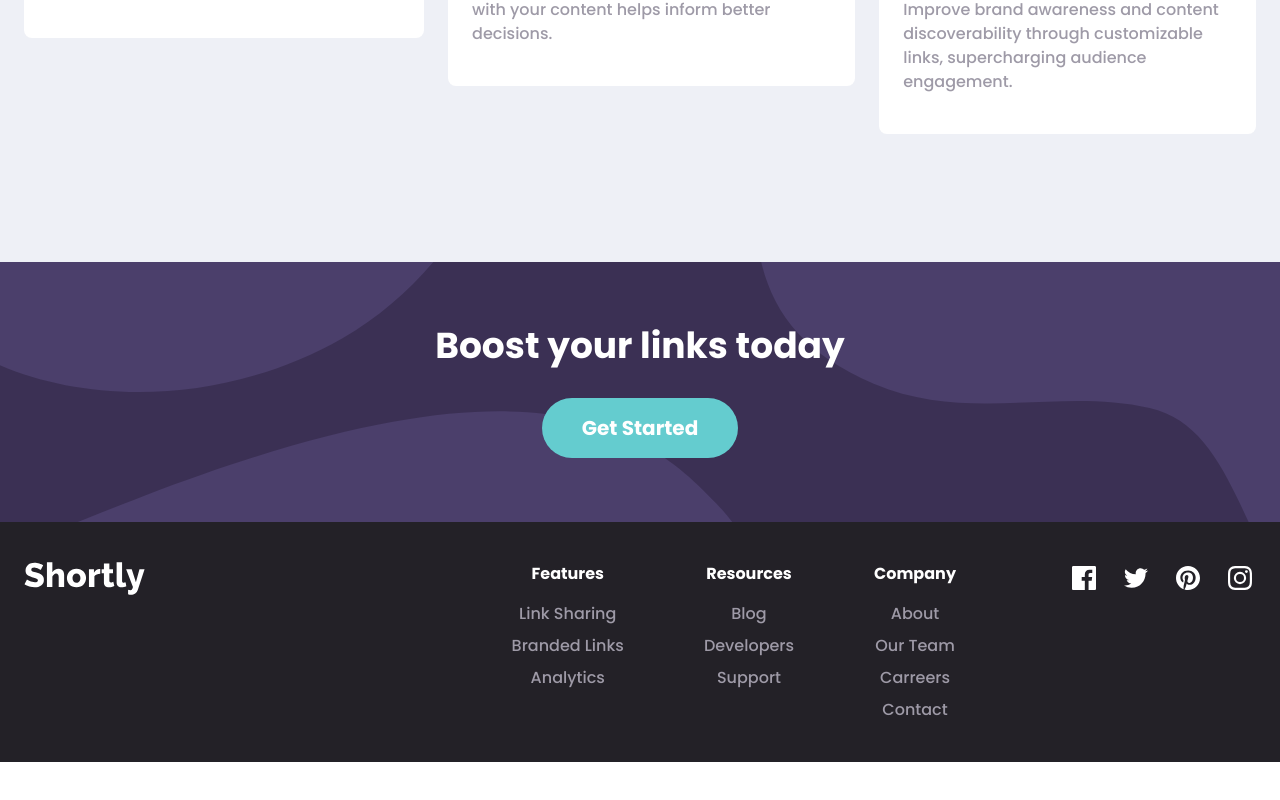
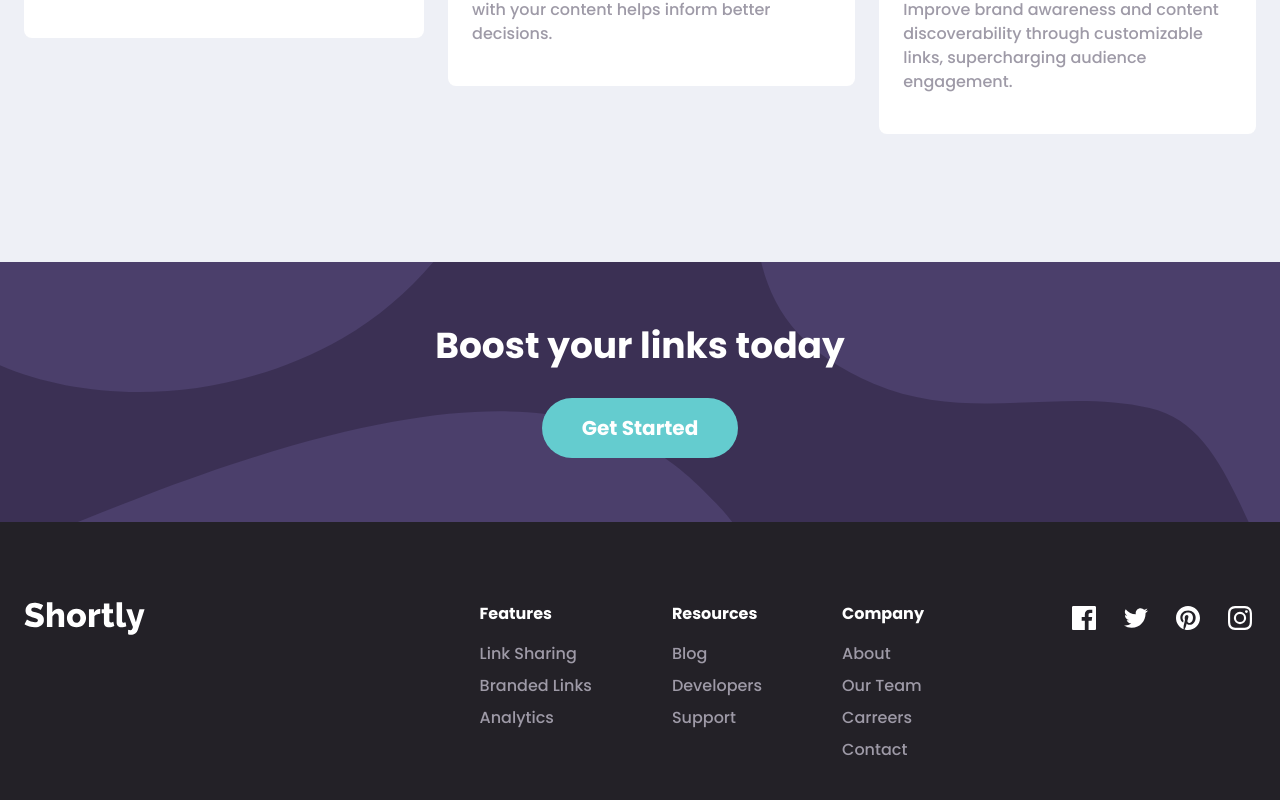
Before and after one commit to stove-jeebs/url-shortening-api, a React (Create React App) app: page / in a window 1280 px wide. Shown: the part 1530-2330 px from the top of the page. Before the commit the page ends 2292 px from the top, so only its background shows below. Built offline with nearby package versions, Linux system fonts and the light colour scheme; the HTML template or start-up script is replaced by a standard one.

Commit message:
project complete

```diff
--- a/src/components/Outro.jsx
+++ b/src/components/Outro.jsx
@@ -7,7 +7,7 @@ export default function Outro() {
       className="flex flex-col items-center gap-8 bg-cover bg-center bg-secondary py-16 text-center text-white font-bold"
       style={{ backgroundImage: `url(${background})` }}
     >
-      <h1 className="text-4xl">Boost your links today</h1>
+      <h1 className="container text-4xl">Boost your links today</h1>
       <Button />
     </section>
   );
--- a/src/components/api/Api.jsx
+++ b/src/components/api/Api.jsx
@@ -75,7 +75,7 @@ export default function Api() {
               ? "after:content-['Please_add_a_valid_link']"
               : "after:content-['Please_add_a_link']"
           }  after:text-warning after:italic after:absolute`
-        } px-4 md:px-12 py-12 rounded-lg
+        } px-4 md:px-12 py-8 md:py-12 rounded-lg
 					bg-secondary bg-cover bg-center`}
         style={{ backgroundImage: `url(${desktopPattern})` }}
       >
--- a/src/components/footer/Footer.jsx
+++ b/src/components/footer/Footer.jsx
@@ -8,8 +8,8 @@ export default function Footer() {
     return <FooterList key={item["id"]} {...item} />;
   });
   return (
-    <footer className="bg-veryDarkViolet py-10">
-      <div className="container flex items-center md:items-start text-center flex-col md:flex-row gap-8 md:gap-28">
+    <footer className="bg-veryDarkViolet py-20">
+      <div className="container flex items-center md:items-start text-center md:text-left flex-col md:flex-row gap-8 md:gap-36">
         <div className="flex-1">
           <img src={logo} />
         </div>
--- a/src/components/navbar/Hamburger.jsx
+++ b/src/components/navbar/Hamburger.jsx
@@ -1,7 +1,7 @@
 export default function Hamburger() {
   return (
     <>
-      <span className="inline-block rounded-md w-6 h-1 bg-grayishViolet" />;
+      <span className="inline-block rounded-md w-6 h-1 bg-grayishViolet" />
       <span className="inline-block rounded-md w-6 h-1 bg-grayishViolet" />
       <span className="inline-block rounded-md w-6 h-1 bg-grayishViolet" />
     </>
--- a/src/components/navbar/MobileMenu.jsx
+++ b/src/components/navbar/MobileMenu.jsx
@@ -1,7 +1,7 @@
 export default function MobileMenu() {
   return (
     // container panel
-    <div className="w-4/5 max-w-md fixed left-1/2 -translate-x-1/2 bg-secondary rounded-xl text-xl my-8 py-10">
+    <div className="w-[80vw] max-w-md absolute left-1/2 -translate-x-1/2 bg-secondary rounded-xl text-xl my-8 py-10">
       <div className="flex flex-col w-4/5 text-white mx-auto text-center">
         {/* mobile links */}
         <div className="w-full">
--- a/src/components/navbar/MobileNav.jsx
+++ b/src/components/navbar/MobileNav.jsx
@@ -16,7 +16,7 @@ export default function MobileNav() {
           onClick={() => setIsOpen((prevState) => !prevState)}
           className="flex flex-col gap-1 ml-auto justify-center cursor-pointer"
         >
-          {Hamburger}
+          <Hamburger />
         </div>
       </div>
 
--- a/src/components/navbar/Navbar.jsx
+++ b/src/components/navbar/Navbar.jsx
@@ -24,7 +24,7 @@ export default function Navbar() {
           </ul>
         </div>
         {/* buttons */}
-        <div className="">
+        <div>
           <button
             type="button"
             className="font-bold mr-8 hover:text-secondary ease-in-out duration-100"
```
